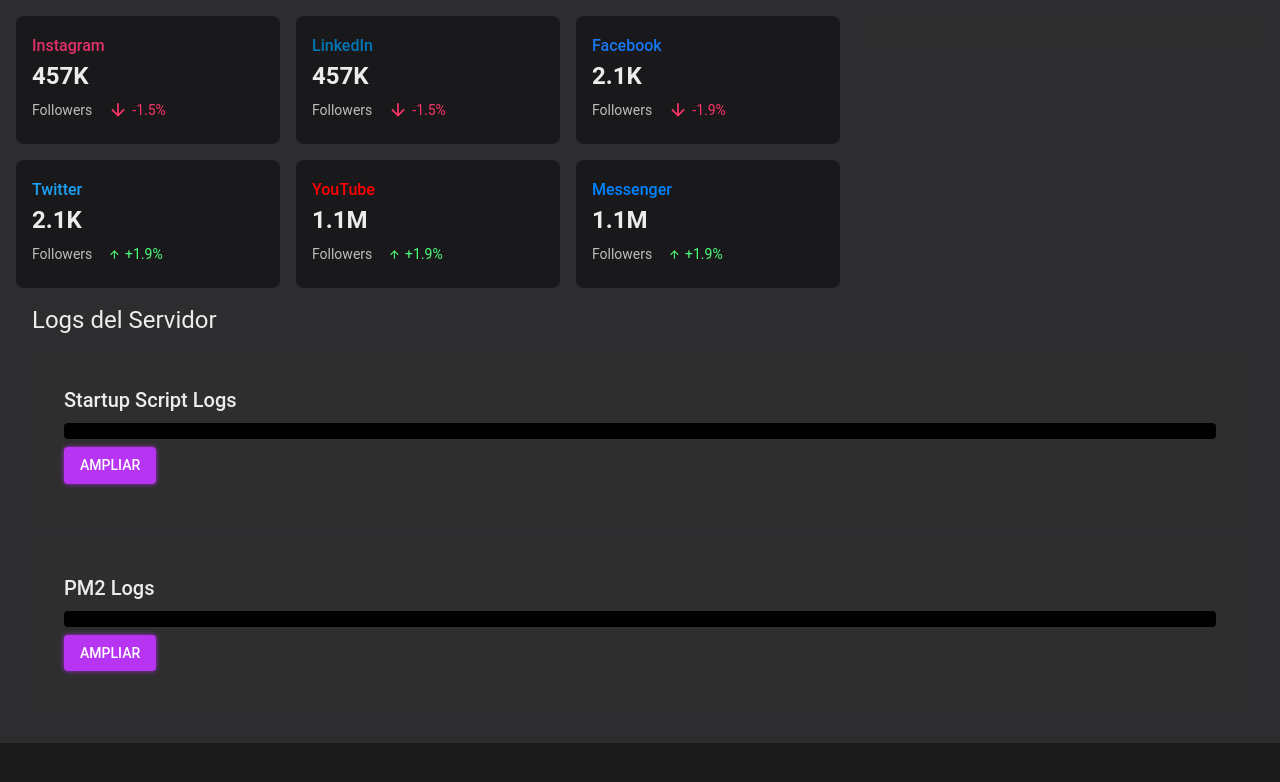
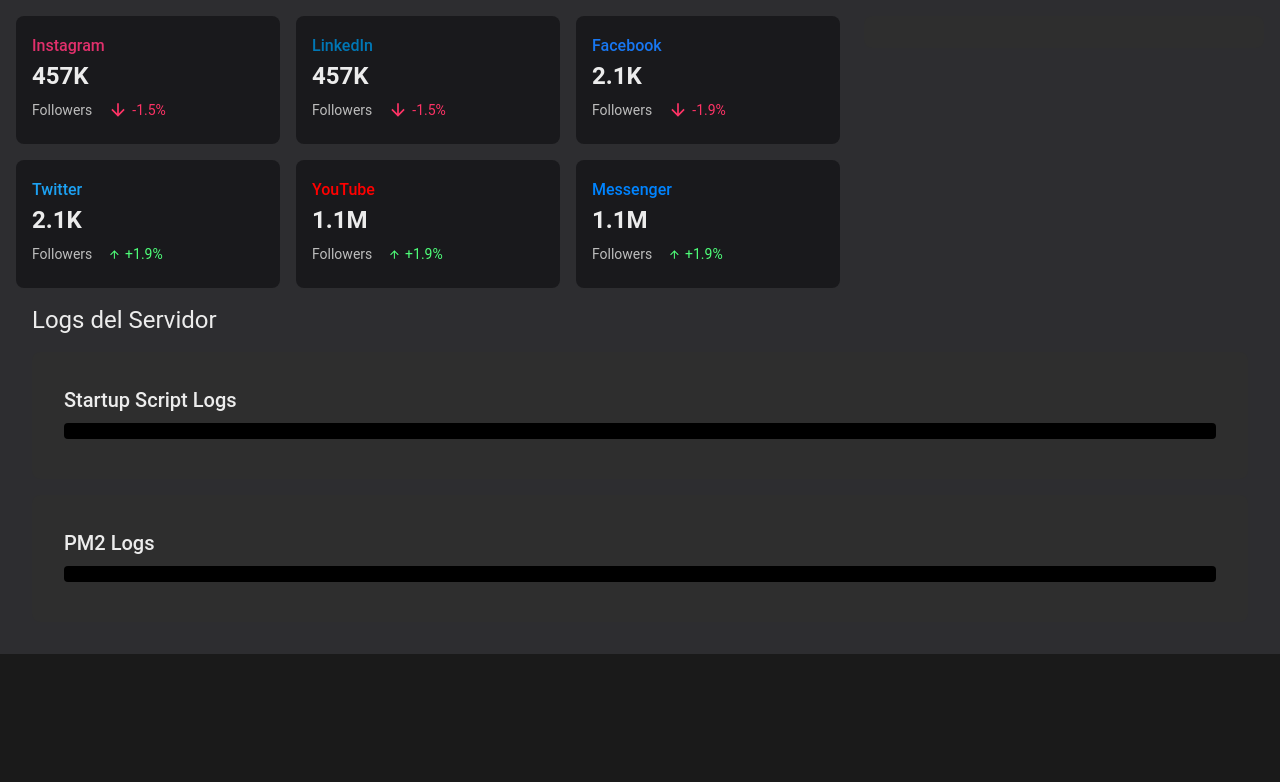
Before and after one commit to LuisAncelVasquezVillavicencio/server-puppeteer, a Next.js app in the folder puppeteer-server/: page /dashboard in a window 1280 px wide. Shown: the top 782 px of the page. Built offline with nearby package versions, Linux system fonts and the light colour scheme; no server answers.

Commit message:
Update Dashboard.jsx

```diff
--- a/puppeteer-server/components/Dashboard.jsx
+++ b/puppeteer-server/components/Dashboard.jsx
@@ -133,13 +133,6 @@
                 {startupLogs}
               </Typography>
             </Box>
-            <Button
-              sx={{ mt: 1 }}
-              variant="contained"
-              onClick={() => setExpandedStartup(!expandedStartup)}
-            >
-              {expandedStartup ? 'Contraer' : 'Ampliar'}
-            </Button>
           </CardContent>
         </Card>
 
@@ -164,13 +157,6 @@
                 {pm2Logs}
               </Typography>
             </Box>
-            <Button
-              sx={{ mt: 1 }}
-              variant="contained"
-              onClick={() => setExpandedPm2(!expandedPm2)}
-            >
-              {expandedPm2 ? 'Contraer' : 'Ampliar'}
-            </Button>
           </CardContent>
         </Card>
       </Box>
```
